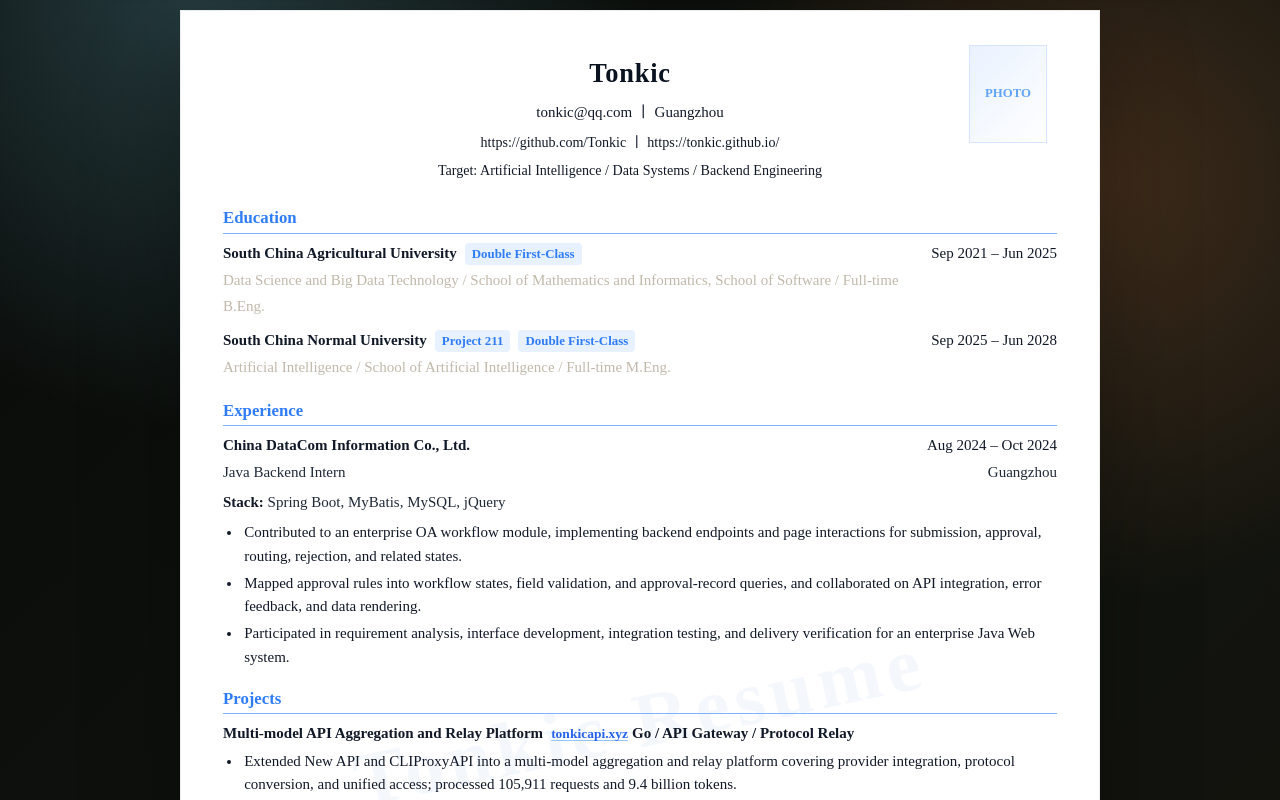
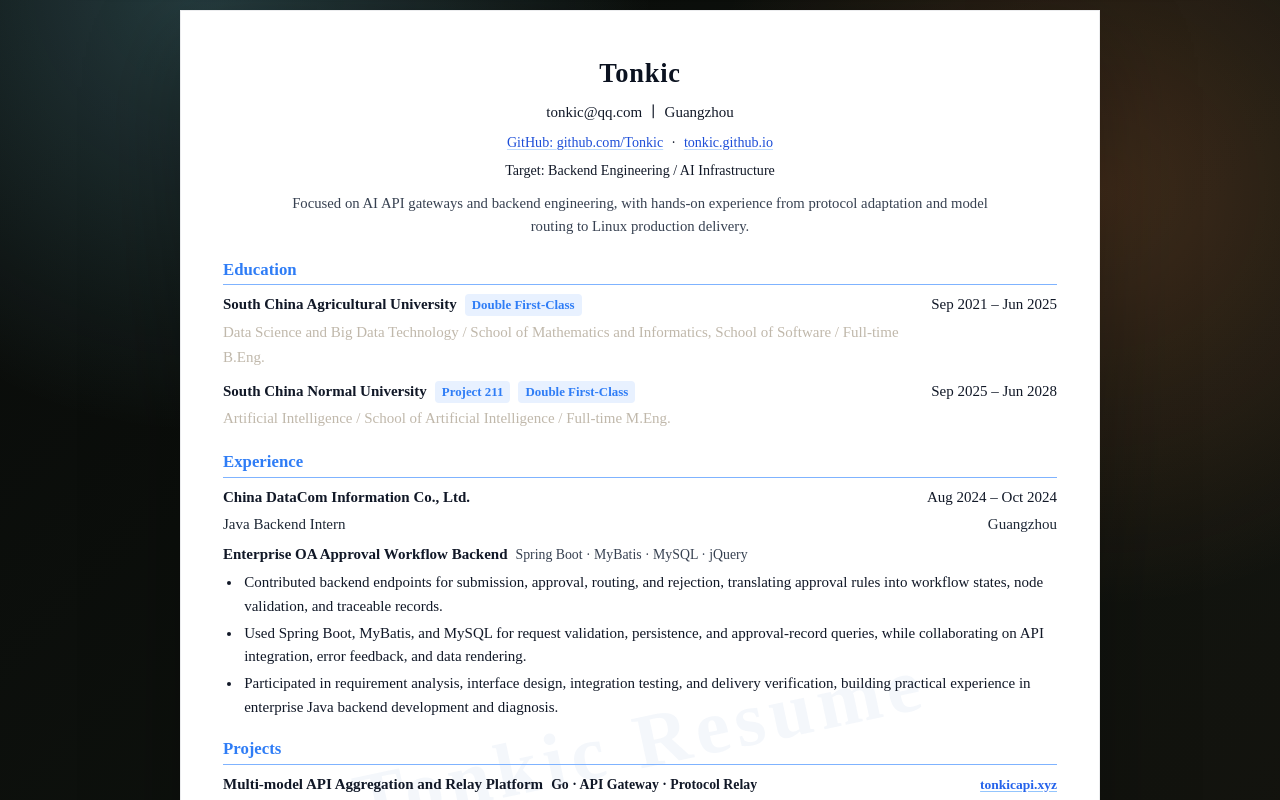
Before and after one commit to Tonkic/Tonkic.github.io, a Next.js app: page /cv in a window 1280 px wide. Shown: the part 180-980 px from the top of the page. Built offline with nearby package versions, Linux system fonts and the light colour scheme.

Commit message:
refactor: focus resume on backend engineering

```diff
--- a/src/app/globals.css
+++ b/src/app/globals.css
@@ -1343,16 +1343,11 @@ div.portfolio-grid > .portfolio-card {
 
 .resume-a4-header {
   position: relative;
-  display: grid;
-  grid-template-columns: 1fr 88px;
-  gap: 24px;
-  align-items: start;
-  min-height: 112px;
+  display: block;
   margin-bottom: 18px;
 }
 
 .resume-identity {
-  padding-left: 92px;
   text-align: center;
 }
 
@@ -1374,19 +1369,25 @@ div.portfolio-grid > .portfolio-card {
   font-size: 0.88rem;
 }
 
-.resume-photo {
-  display: grid;
-  width: 78px;
-  height: 98px;
-  place-items: center;
-  border: 1px solid #d6e4ff;
-  background:
-    linear-gradient(135deg, rgba(59, 130, 246, 0.08), rgba(255, 255, 255, 0.9)),
-    #f8fbff;
-  color: #60a5fa;
-  font-size: 0.8rem;
-  font-weight: 700;
-  text-align: center;
+.resume-links {
+  display: flex;
+  justify-content: center;
+  gap: 8px;
+}
+
+.resume-links a {
+  color: #1d4ed8;
+  text-decoration: underline;
+  text-decoration-color: #bfdbfe;
+  text-underline-offset: 2px;
+}
+
+.resume-summary {
+  max-width: 720px;
+  margin: 10px auto 0 !important;
+  color: #374151 !important;
+  font-size: 0.92rem;
+  line-height: 1.55;
 }
 
 .resume-a4-section {
@@ -1447,6 +1448,18 @@ div.portfolio-grid > .portfolio-card {
 
 .resume-tech-stack strong {
   color: #111827;
+}
+
+.resume-experience-project {
+  display: flex;
+  align-items: baseline;
+  gap: 8px;
+  margin: 3px 0 1px;
+}
+
+.resume-experience-project span {
+  color: #374151;
+  font-size: 0.92em;
 }
 
 .resume-badge {
@@ -1466,14 +1479,21 @@ div.portfolio-grid > .portfolio-card {
   gap: 4px;
 }
 
-.resume-block-item strong span {
-  margin-left: 4px;
+.resume-project-heading {
+  display: flex;
+  align-items: baseline;
+  gap: 8px;
+  min-width: 0;
+}
+
+.resume-project-heading > span {
   color: #111827;
-  font-weight: 700;
+  font-size: 0.92em;
+  font-weight: 600;
 }
 
 .resume-project-link {
-  margin-left: 8px;
+  margin-left: auto;
   color: #2563eb;
   font-size: 0.9em;
   font-weight: 600;
@@ -1582,16 +1602,36 @@ div.portfolio-grid > .portfolio-card {
   }
 
   .resume-a4-header {
-    grid-template-columns: 1fr;
+    display: block;
   }
 
   .resume-identity {
-    padding-left: 0;
     text-align: left;
   }
 
-  .resume-photo {
-    display: none;
+  .resume-links {
+    justify-content: flex-start;
+    flex-wrap: wrap;
+  }
+
+  .resume-summary {
+    margin-left: 0 !important;
+  }
+
+  .resume-project-heading {
+    align-items: flex-start;
+    flex-direction: column;
+    gap: 2px;
+  }
+
+  .resume-experience-project {
+    align-items: flex-start;
+    flex-direction: column;
+    gap: 2px;
+  }
+
+  .resume-project-link {
+    margin-left: 0;
   }
 
   .home-more,
@@ -2182,14 +2222,22 @@ div.portfolio-grid > .portfolio-card {
     font-size: 10.5pt;
   }
 
+  .resume-a4-section h2 {
+    color: #1d4ed8;
+    font-size: 12pt;
+  }
+
   .resume-a4::after {
     display: none;
   }
 
-  .resume-a4-section,
   .resume-line-item,
-  .resume-block-item,
   .resume-internship {
+    break-inside: avoid;
+  }
+
+  .resume-project-heading,
+  .resume-block-item li {
     break-inside: avoid;
   }
 
--- a/src/components/ResumeDocument.tsx
+++ b/src/components/ResumeDocument.tsx
@@ -16,6 +16,8 @@ export function ResumeDocument() {
   const projects = english ? resumeProjectsEn : resumeProjects;
   const skills = english ? resumeSkillsEn : resumeSkills;
   const contacts = [profile.phone, profile.email, profile.location].filter(Boolean);
+  const githubLabel = profile.github.replace(/^https?:\/\//, "");
+  const websiteLabel = profile.website.replace(/^https?:\/\//, "").replace(/\/$/, "");
 
   return (
     <div className="resume-export-page">
@@ -25,10 +27,14 @@ export function ResumeDocument() {
           <div className="resume-identity">
             <h1>{profile.name}</h1>
             <p>{contacts.join(" 丨 ")}</p>
-            <p className="resume-links">{profile.github} 丨 {profile.website}</p>
+            <p className="resume-links">
+              <Link href={profile.github} target="_blank" rel="noreferrer">GitHub: {githubLabel}</Link>
+              <span aria-hidden>·</span>
+              <Link href={profile.website} target="_blank" rel="noreferrer">{websiteLabel}</Link>
+            </p>
             <p className="resume-target-line">{english ? "Target: " : "求职方向："}{profile.target}</p>
+            <p className="resume-summary">{profile.summary}</p>
           </div>
-          <div className="resume-photo" aria-label={profile.photoAlt}>{english ? "PHOTO" : "证件照"}</div>
         </header>
 
         <ResumeSection title={english ? "Education" : "教育经历"}>
@@ -45,7 +51,10 @@ export function ResumeDocument() {
             <div className="resume-internship" key={`${item.company}-${item.role}`}>
               <div className="resume-line-item compact"><strong>{item.company}</strong><time>{item.period}</time></div>
               <div className="resume-line-item compact muted"><span>{item.role}</span><span>{item.location}</span></div>
-              <p className="resume-tech-stack"><strong>{english ? "Stack: " : "技术栈："}</strong>{item.techStack}</p>
+              <div className="resume-experience-project">
+                <strong>{item.projectName}</strong>
+                <span>{item.projectDescription}</span>
+              </div>
               <BulletList items={item.bullets} />
             </div>
           ))}
@@ -54,7 +63,11 @@ export function ResumeDocument() {
         <ResumeSection title={english ? "Projects" : "项目经历"}>
           {projects.map((project) => (
             <div className="resume-block-item" key={project.name}>
-              <strong>{project.name}{project.url ? <Link className="resume-project-link" href={project.url} target="_blank" rel="noreferrer">{project.urlLabel ?? project.url}</Link> : null}<span>{project.description}</span></strong>
+              <div className="resume-project-heading">
+                <strong>{project.name}</strong>
+                <span>{project.description}</span>
+                {project.url ? <Link className="resume-project-link" href={project.url} target="_blank" rel="noreferrer">{project.urlLabel ?? project.url}</Link> : null}
+              </div>
               <BulletList items={project.bullets} />
             </div>
           ))}
--- a/src/data/resume-en.ts
+++ b/src/data/resume-en.ts
@@ -5,7 +5,8 @@ export const resumeProfileEn = {
   handle: "Tonkic",
   phone: "",
   location: "Guangzhou",
-  target: "Artificial Intelligence / Data Systems / Backend Engineering",
+  target: "Backend Engineering / AI Infrastructure",
+  summary: "Focused on AI API gateways and backend engineering, with hands-on experience from protocol adaptation and model routing to Linux production delivery.",
   email: "tonkic@qq.com",
   github: "https://github.com/Tonkic",
   website: "https://tonkic.github.io/",
@@ -32,18 +33,18 @@ export const resumeEducationEn: ResumeEducation[] = [
 export const resumeProjectsEn: ResumeProject[] = [
   {
     name: "Multi-model API Aggregation and Relay Platform",
-    description: "Go / API Gateway / Protocol Relay",
+    description: "Go · API Gateway · Protocol Relay",
     url: "https://tonkicapi.xyz/",
     urlLabel: "tonkicapi.xyz",
     bullets: [
-      "Extended New API and CLIProxyAPI into a multi-model aggregation and relay platform covering provider integration, protocol conversion, and unified access; processed 105,911 requests and 9.4 billion tokens.",
-      "Improved compatibility across OpenAI Responses, Codex, and GitHub Copilot request flows, including SSE/WebSocket streaming, tool-call results, and model routing.",
-      "Integrated usage statistics and Keeper services, and maintained Linux update scripts, GitHub Actions releases, Alibaba Cloud OSS distribution, and Nginx HTTPS reverse proxy deployment.",
+      "Extended New API and CLIProxyAPI into a multi-model aggregation and relay platform, connecting provider integration, unified access, and service operations; processed 136,034 requests and 11.82 billion tokens in the past month.",
+      "Contributed to compatibility work across OpenAI Responses, Codex, and GitHub Copilot flows, adapting model routing, SSE/WebSocket streaming, and tool-call results.",
+      "Contributed to usage-statistics and Keeper integration, while maintaining Linux update scripts, GitHub Actions releases, Alibaba Cloud OSS artifact distribution, and Nginx HTTPS reverse-proxy deployment.",
     ],
   },
   {
     name: "Personal Website and Knowledge Base",
-    description: "Next.js / TypeScript / GitHub Pages",
+    description: "Next.js · TypeScript · GitHub Pages",
     url: "https://tonkic.github.io/",
     urlLabel: "tonkic.github.io",
     bullets: [
@@ -55,24 +56,26 @@ export const resumeProjectsEn: ResumeProject[] = [
 ];
 
 export const resumeSkillsEn: ResumeSkill[] = [
-  { category: "Programming and Software Engineering", detail: "Primary languages: Python, Java, Go, and TypeScript. Experienced with object-oriented design, interface abstraction, asynchronous and concurrent programming, error handling, testable code organization, and Git-based collaboration." },
-  { category: "Backend and Data Systems", detail: "Hands-on experience with Spring Boot, MyBatis, REST APIs, and model gateways. Familiar with MySQL indexing, execution plans, slow-query diagnosis, caching, message queues, streaming responses, and protocol adaptation." },
-  { category: "Big Data and Machine Learning", detail: "Working knowledge of Spark, Hive, Flink, Kafka, batch/stream processing, and offline data warehouses; experienced with PyTorch, deep-learning evaluation, computer vision, anomaly detection, CUDA acceleration, and inference workflows." },
-  { category: "Frontend and Visualization", detail: "Able to build responsive static sites and data interfaces with Next.js, React, TypeScript, and CSS, including Markdown, KaTeX, complex content layout, ECharts, and Metabase." },
-  { category: "Infrastructure and Delivery", detail: "Experienced with Linux, Shell, Docker, Nginx, HTTPS deployment, GitHub Actions, static publishing, automation scripts, and troubleshooting through logs, networks, and process state." },
+  { category: "AI API Gateways and Backend Engineering", detail: "Backend experience with Go, Java, and Python, including REST APIs and multi-model gateways; familiar with model routing, OpenAI-compatible protocols, Responses/Codex flows, SSE/WebSocket streaming, and tool-call adaptation." },
+  { category: "Linux Production Delivery", detail: "Hands-on with Linux, Shell, Nginx, HTTPS, and Docker deployment; contributed to GitHub Actions releases, OSS artifact distribution, update scripts, and diagnosis through reverse-proxy, application logs, and process state." },
+  { category: "Programming and Data Systems", detail: "Primary languages include Go, Java, Python, and TypeScript. Familiar with object-oriented design, interface abstraction, asynchronous/concurrent programming, Spring Boot, MyBatis, MySQL indexing, execution plans, caching, and message queues." },
+  { category: "Big Data and Data Engineering Foundations", detail: "Familiar with Spark, Hive, Flink, and Kafka, including batch/stream processing, partitioning, message consumption, ETL, and basic offline data-warehouse patterns; also experienced with PyTorch, computer vision, and model inference foundations." },
+  { category: "Frontend and Content Engineering", detail: "Able to build responsive sites and data interfaces with Next.js, React, TypeScript, and CSS, including Markdown, KaTeX, static export, complex content layout, ECharts, and Metabase." },
 ];
 
 export const resumeExperiencesEn: ResumeExperience[] = [
   {
     company: "China DataCom Information Co., Ltd.",
+    projectName: "Enterprise OA Approval Workflow Backend",
+    projectDescription: "Spring Boot · MyBatis · MySQL · jQuery",
     role: "Java Backend Intern",
     location: "Guangzhou",
     period: "Aug 2024 – Oct 2024",
     techStack: "Spring Boot, MyBatis, MySQL, jQuery",
     bullets: [
-      "Contributed to an enterprise OA workflow module, implementing backend endpoints and page interactions for submission, approval, routing, rejection, and related states.",
-      "Mapped approval rules into workflow states, field validation, and approval-record queries, and collaborated on API integration, error feedback, and data rendering.",
-      "Participated in requirement analysis, interface development, integration testing, and delivery verification for an enterprise Java Web system.",
+      "Contributed backend endpoints for submission, approval, routing, and rejection, translating approval rules into workflow states, node validation, and traceable records.",
+      "Used Spring Boot, MyBatis, and MySQL for request validation, persistence, and approval-record queries, while collaborating on API integration, error feedback, and data rendering.",
+      "Participated in requirement analysis, interface design, integration testing, and delivery verification, building practical experience in enterprise Java backend development and diagnosis.",
     ],
   },
 ];
--- a/src/data/resume.ts
+++ b/src/data/resume.ts
@@ -8,6 +8,8 @@ export type ResumeEducation = {
 
 export type ResumeExperience = {
   company: string;
+  projectName: string;
+  projectDescription: string;
   location: string;
   period: string;
   role: string;
@@ -34,7 +36,8 @@ export const resumeProfile = {
   handle: "Tonkic",
   phone: "",
   location: "广州",
-  target: "人工智能 / 大数据 / 后端开发方向",
+  target: "后端开发 / AI 基础设施",
+  summary: "聚焦 AI API 网关与后端工程，具备从协议适配、模型路由到 Linux 生产部署的真实项目实践。",
   email: "tonkic@qq.com",
   github: "https://github.com/Tonkic",
   website: "https://tonkic.github.io/",
@@ -61,18 +64,18 @@ export const resumeEducation: ResumeEducation[] = [
 export const resumeProjects: ResumeProject[] = [
   {
     name: "多模型 API 聚合与中转平台",
-    description: "Go / API Gateway / Protocol Relay",
+    description: "Go · API Gateway · Protocol Relay",
     url: "https://tonkicapi.xyz/",
     urlLabel: "tonkicapi.xyz",
     bullets: [
-      "基于 New API 与 CLIProxyAPI 进行二次开发，构建多模型 API 聚合与中转平台，围绕模型接入、协议转换和统一调用提供服务；累计处理 105,911 次请求、94 亿 Token。",
-      "参与 OpenAI Responses、Codex 与 GitHub Copilot 等调用链路的兼容性改造，处理 SSE/WebSocket 流式响应、工具调用结果和模型路由问题。",
-      "集成用量统计与 Keeper 服务，完善 Linux 更新脚本、GitHub Actions 发布流程、阿里云 OSS 分发和 Nginx HTTPS 反向代理部署。",
+      "基于 New API 与 CLIProxyAPI 进行二次开发，构建多模型 API 聚合与中转平台，打通模型接入、统一调用和服务运维链路；近一个月处理 136,034 次请求、118.2 亿 Token。",
+      "参与 OpenAI Responses、Codex 与 GitHub Copilot 调用链路的兼容性改造，围绕模型路由、SSE/WebSocket 流式响应和工具调用结果完成协议适配。",
+      "参与用量统计与 Keeper 服务集成，维护 Linux 更新脚本、GitHub Actions 发布流程、阿里云 OSS 制品分发和 Nginx HTTPS 反向代理部署。",
     ],
   },
   {
     name: "个人网站与知识库",
-    description: "Next.js / TypeScript / GitHub Pages",
+    description: "Next.js · TypeScript · GitHub Pages",
     url: "https://tonkic.github.io/",
     urlLabel: "tonkic.github.io",
     bullets: [
@@ -85,38 +88,40 @@ export const resumeProjects: ResumeProject[] = [
 
 export const resumeSkills: ResumeSkill[] = [
   {
-    category: "编程与软件工程",
-    detail: "以 Python、Java、Go、TypeScript 为主要开发语言，具备面向对象设计、接口抽象、异步与并发编程、异常处理及可测试代码组织能力；使用 Git 进行分支协作与版本管理。",
+    category: "AI API 网关与后端开发",
+    detail: "具备 Go、Java、Python 后端开发与 REST API 实践，参与多模型 API 网关建设；理解模型路由、OpenAI 兼容协议、Responses/Codex 调用链路、SSE/WebSocket 流式响应和工具调用适配。",
   },
   {
-    category: "后端与数据系统",
-    detail: "具备 Spring Boot、MyBatis、REST API 与模型网关开发实践；掌握 MySQL 索引设计、执行计划分析和慢查询定位，理解缓存、消息队列、流式响应与协议适配。",
+    category: "Linux 生产交付与运维",
+    detail: "具备 Linux、Shell、Nginx、HTTPS 与 Docker 部署实践，参与 GitHub Actions 自动发布、OSS 制品分发和更新脚本维护；能够结合反向代理、应用日志与进程状态定位线上问题。",
   },
   {
-    category: "大数据与机器学习",
-    detail: "掌握 Spark、Hive、Flink、Kafka 等批流处理组件及离线数仓基本范式；具备 PyTorch、深度学习训练评估、计算机视觉与异常检测基础，理解 CUDA 加速与模型推理流程。",
+    category: "编程与数据系统基础",
+    detail: "以 Go、Java、Python、TypeScript 为主要开发语言，掌握面向对象设计、接口抽象、异步与并发编程；具备 Spring Boot、MyBatis、MySQL 索引与执行计划分析实践，了解缓存、消息队列和流式数据处理。",
   },
   {
-    category: "前端与可视化",
-    detail: "能够使用 Next.js、React、TypeScript、CSS 构建响应式静态站点与数据界面，处理 Markdown、KaTeX 和复杂内容排版；具备 ECharts、Metabase 等数据可视化实践。",
+    category: "大数据与数据工程基础",
+    detail: "掌握 Spark、Hive、Flink、Kafka 等组件的基本使用，理解批流处理、数据分区、消息消费、ETL 与离线数仓基本范式；具备 PyTorch、计算机视觉与模型推理基础。",
   },
   {
-    category: "云原生与交付",
-    detail: "熟悉 Linux、Shell、Docker、Nginx 与 HTTPS 部署，能够配置 GitHub Actions 持续集成、静态发布和自动化脚本，并基于日志、网络与进程状态定位部署问题。",
+    category: "前端与内容工程",
+    detail: "能够使用 Next.js、React、TypeScript、CSS 构建响应式站点与数据界面，处理 Markdown、KaTeX、静态导出和复杂内容排版；具备 ECharts、Metabase 等可视化实践。",
   },
 ];
 
 export const resumeExperiences: ResumeExperience[] = [
   {
     company: "中数通信息有限公司",
+    projectName: "企业 OA 审批工作流后端",
+    projectDescription: "Spring Boot · MyBatis · MySQL · jQuery",
     role: "Java 后端实习生",
     location: "广州",
     period: "2024年08月 - 2024年10月",
     techStack: "Spring Boot、MyBatis、MySQL、jQuery",
     bullets: [
-      "参与企业 OA 工作流模块开发，围绕申请、审核、流转和驳回等节点实现后端接口与页面交互。",
-      "根据审批规则梳理流程状态、字段校验和审批记录查询逻辑，配合前端完成接口联调、异常提示与数据回显。",
-      "参与需求理解、接口开发、联调测试和交付验证，积累企业级 Java Web 系统开发与团队协作经验。",
+      "参与申请、审核、流转和驳回等核心节点的后端接口开发，将审批规则拆分为流程状态、节点校验和可追踪的审批记录。",
+      "使用 Spring Boot、MyBatis 和 MySQL 完成参数校验、数据持久化与审批记录查询，配合前端完成接口联调、异常提示和数据回显。",
+      "参与需求分析、接口设计、联调测试和交付验证，积累企业级 Java Web 项目的后端开发与问题定位经验。",
     ],
   },
 ];
```
